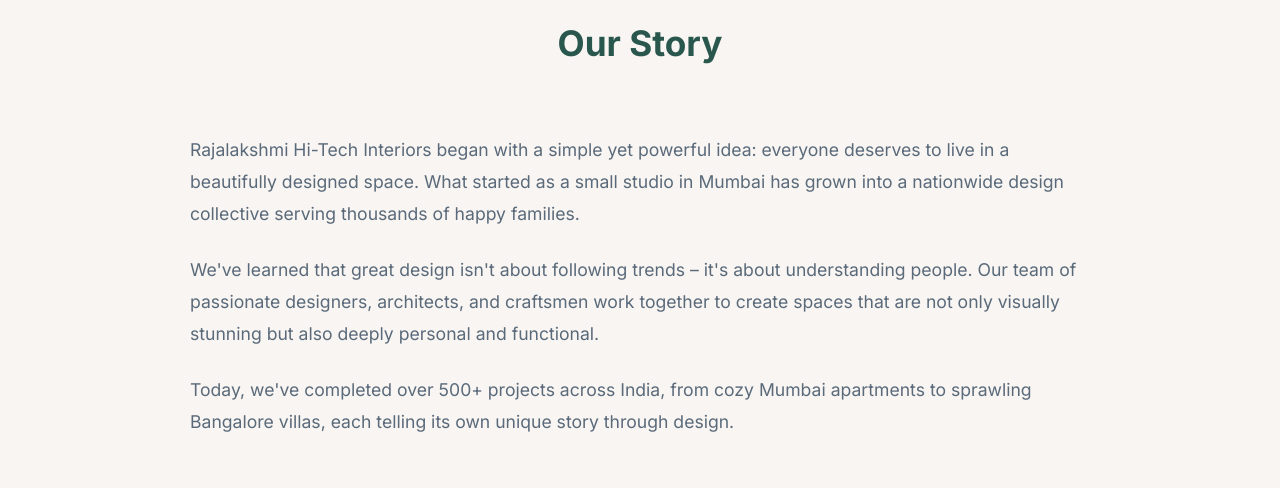
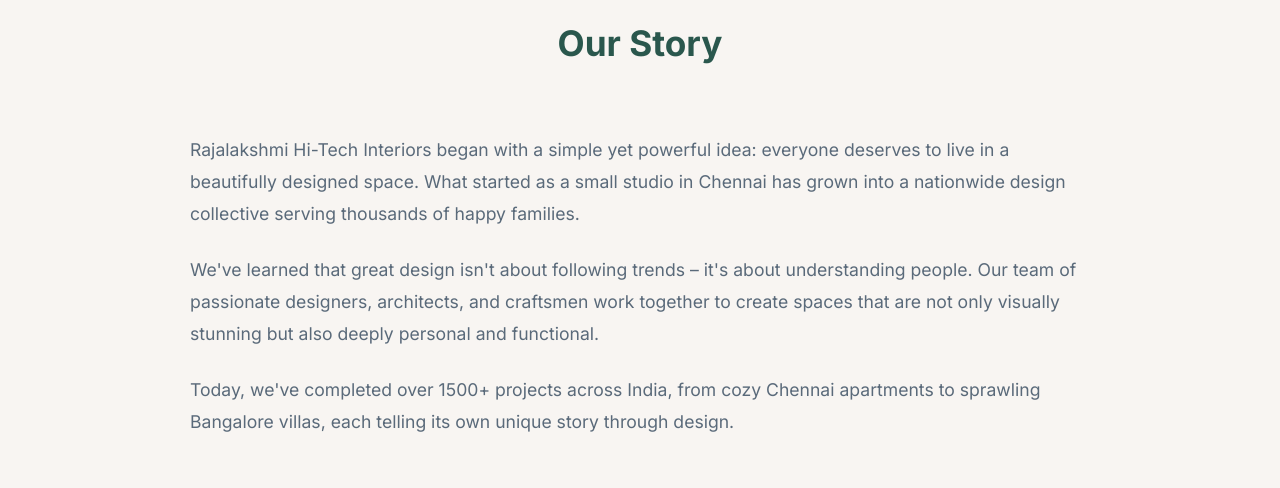
Before and after one commit to DevopsRB1508/RIHIProject, a React (Create React App) app in the folder client/: page /about in a window 1280 px wide. Shown: the part 900-1388 px from the top of the page. Built offline with nearby package versions, Linux system fonts and the light colour scheme.

Commit message:
company name changes

```diff
--- a/client/src/components/Pages/About.js
+++ b/client/src/components/Pages/About.js
@@ -56,7 +56,7 @@
             <div className="story-text">
               <p>
                 Rajalakshmi Hi-Tech Interiors began with a simple yet powerful idea: everyone deserves
-                to live in a beautifully designed space. What started as a small studio in Mumbai
+                to live in a beautifully designed space. What started as a small studio in Chennai
                 has grown into a nationwide design collective serving thousands of happy families.
               </p>
               <p>
@@ -66,7 +66,7 @@
                 functional.
               </p>
               <p>
-                Today, we've completed over 500+ projects across India, from cozy Mumbai apartments
+                Today, we've completed over 1500+ projects across India, from cozy Chennai apartments
                 to sprawling Bangalore villas, each telling its own unique story through design.
               </p>
             </div>
```
Also changed, not shown: 8 other files (tests, documents, lock files or other folders).
